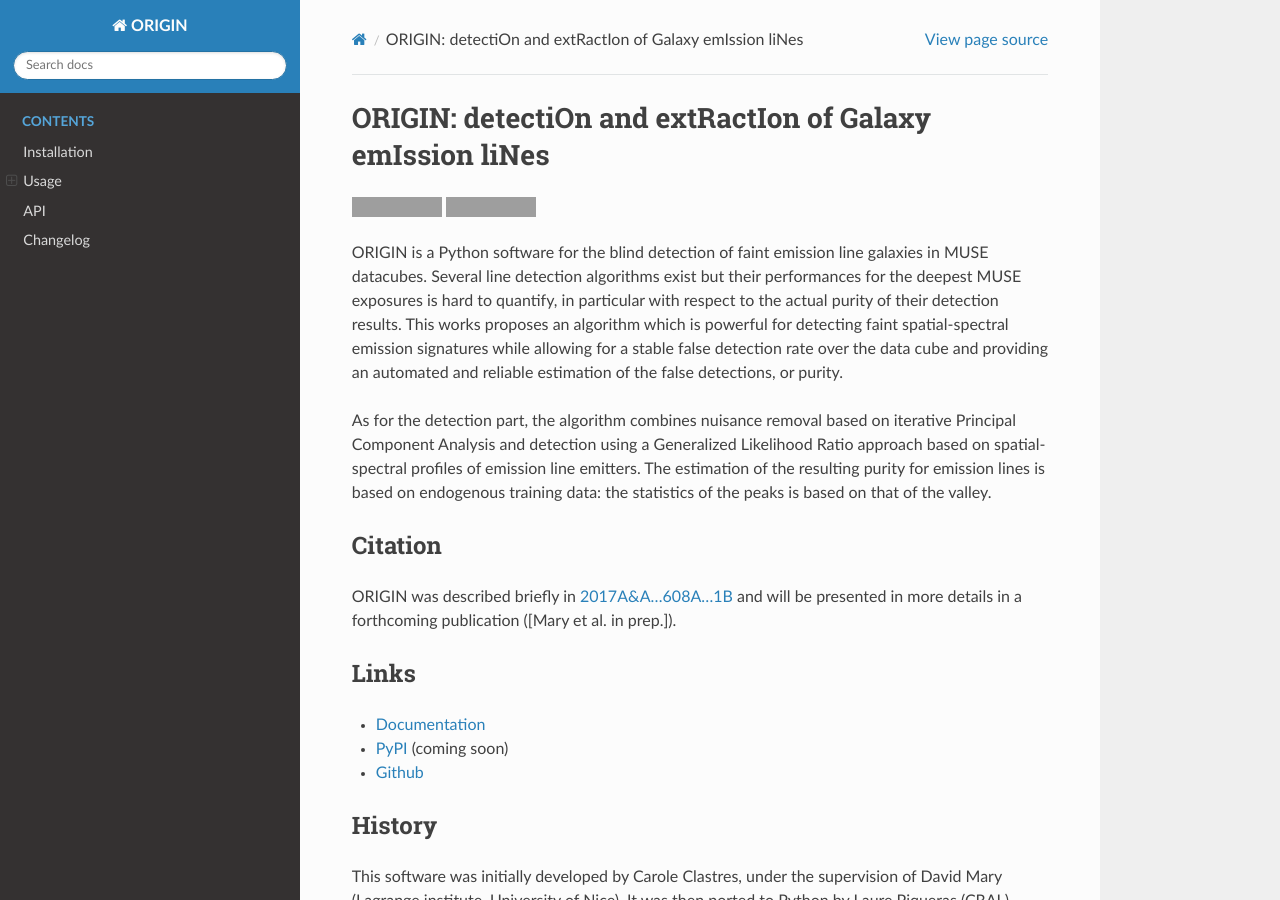
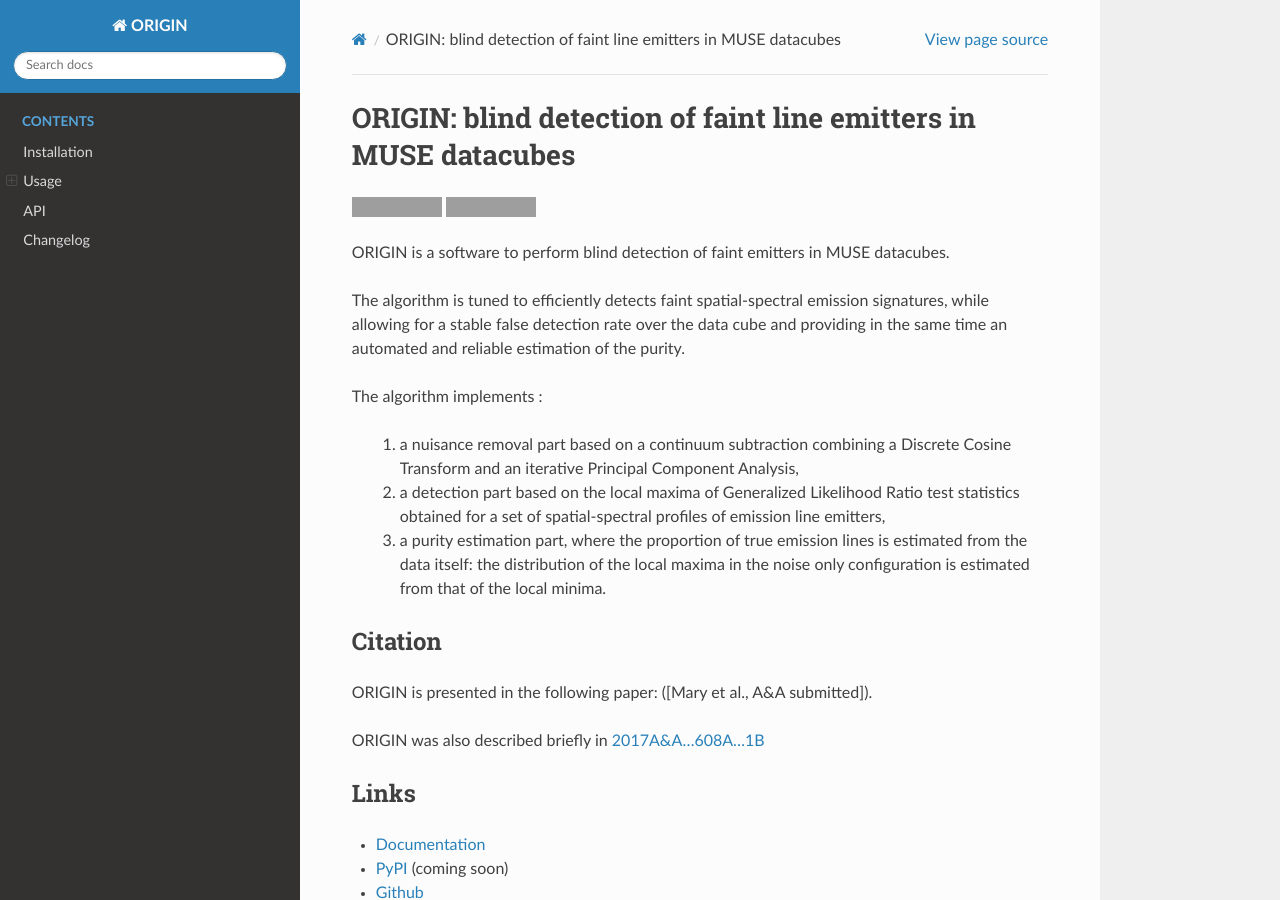
Before and after one commit to musevlt/origin, a Sphinx documentation site: the page built from docs/index.rst, in a window 1280 px wide and 900 px high. Built offline with Sphinx 7.4.7 and the Read the Docs theme 2.0.0, drawn with Linux system fonts in a browser that asks for light colours; pages that are not in the unit, such as notebooks, are missing from menus; grey boxes are pictures that could not be loaded.

Commit message:
Small doc update [skip ci]

```diff
--- a/README.rst
+++ b/README.rst
@@ -4,28 +4,30 @@
 .. image:: https://codecov.io/gh/musevlt/origin/branch/master/graph/badge.svg
   :target: https://codecov.io/gh/musevlt/origin
 
-ORIGIN is a Python software for the blind detection of faint emission line
-galaxies in MUSE datacubes. Several line detection algorithms exist but their
-performances for the deepest MUSE exposures is hard to quantify, in particular
-with respect to the actual purity of their detection results. This works
-proposes an algorithm which is powerful for detecting faint spatial-spectral
-emission signatures while allowing for a stable false detection rate over the
-data cube and providing an automated and reliable estimation of the false
-detections, or purity.
 
-As for the detection part, the algorithm combines nuisance removal based on
-iterative Principal Component Analysis and detection using a Generalized
-Likelihood Ratio approach based on spatial-spectral profiles of emission line
-emitters. The estimation of the resulting purity for emission lines is based on
-endogenous training data: the statistics of the peaks is based on that of the
-valley.
+
+ORIGIN is a software to perform blind detection of faint emitters in MUSE datacubes.
+
+The algorithm is tuned to efficiently detects faint spatial-spectral emission signatures,
+while  allowing for a stable false detection rate over the data cube and providing
+in the same time an automated and reliable estimation of the purity.
+
+The algorithm implements :
+
+	i) a nuisance removal part based on a continuum subtraction  combining a Discrete Cosine Transform and an iterative Principal Component Analysis,
+	ii) a detection part based on the local maxima of Generalized Likelihood Ratio test  statistics obtained for a set of spatial-spectral profiles of emission line emitters,
+	iii)  a purity estimation part, where the proportion of true emission lines is estimated from the data itself:  the distribution of the local maxima in the noise only configuration is estimated from that of the local minima.
+
+
 
 Citation
 --------
+ORIGIN is presented in the following paper:
+([Mary et al., A&A  submitted]).
 
-ORIGIN was described briefly in `2017A&A...608A...1B
-<https://ui.adsabs.harvard.edu/abs/2017A%26A...608A...1B/abstract>`_ and will be
-presented in more details in a forthcoming publication ([Mary et al. in prep.]).
+
+ORIGIN was also described briefly in `2017A&A...608A...1B
+<https://ui.adsabs.harvard.edu/abs/2017A%26A...608A...1B/abstract>`_
 
 Links
 -----
--- a/docs/index.rst
+++ b/docs/index.rst
@@ -1,5 +1,5 @@
-ORIGIN: detectiOn and extRactIon of Galaxy emIssion liNes
-=========================================================
+ORIGIN: blind detection of faint line emitters in MUSE datacubes
+================================================================
 
 .. ifconfig:: 'dev' in release
 
```
